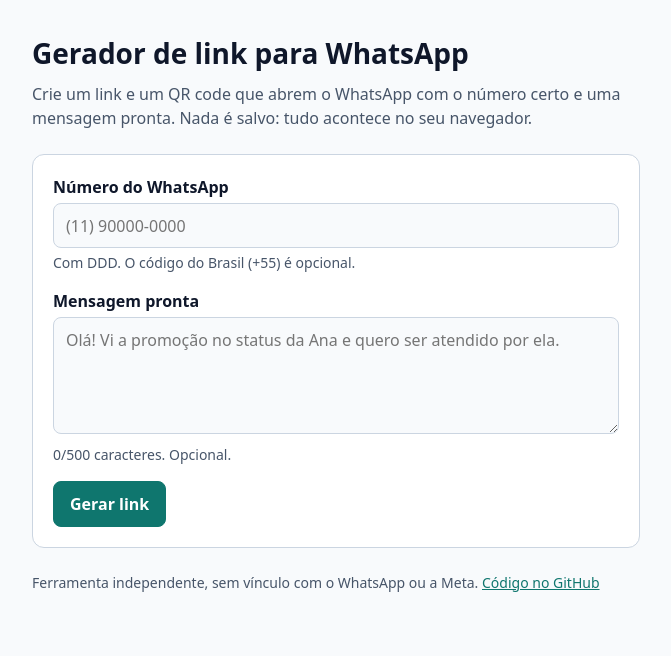
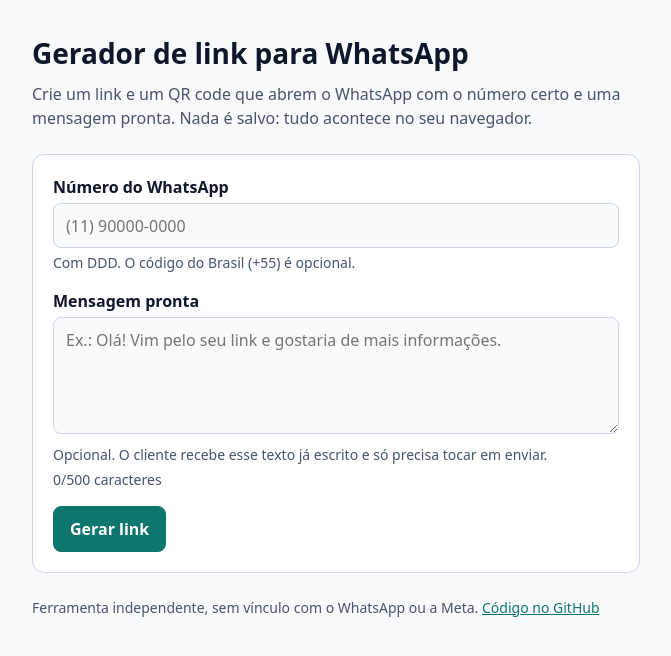
Before and after one commit to pablosscosta/whatsapp-link-generator, a React (Vite) app: page / in a window 1280 px wide. Shown: the top 656 px of the page, without its empty margins (304-975 px from the left). Built offline with nearby package versions, Linux system fonts and the light colour scheme.

Commit message:
feat: usa exemplo genérico de mensagem e explica o campo

```diff
--- a/src/components/LinkForm.tsx
+++ b/src/components/LinkForm.tsx
@@ -67,16 +67,19 @@ export function LinkForm({ onGenerate, onEdit }: LinkFormProps) {
           id="message"
           rows={4}
           maxLength={MESSAGE_MAX_LENGTH}
-          placeholder="Olá! Vi a promoção no status da Ana e quero ser atendido por ela."
+          placeholder="Ex.: Olá! Vim pelo seu link e gostaria de mais informações."
           value={message}
-          aria-describedby="message-count"
+          aria-describedby="message-hint message-count"
           onChange={(event) => {
             setMessage(event.target.value);
             onEdit();
           }}
         />
+        <p id="message-hint" className="hint">
+          Opcional. O cliente recebe esse texto já escrito e só precisa tocar em enviar.
+        </p>
         <p id="message-count" className="hint">
-          {message.length}/{MESSAGE_MAX_LENGTH} caracteres. Opcional.
+          {message.length}/{MESSAGE_MAX_LENGTH} caracteres
         </p>
       </div>
 
```
Also changed, not shown: 1 other file (tests, documents, lock files or other folders).
